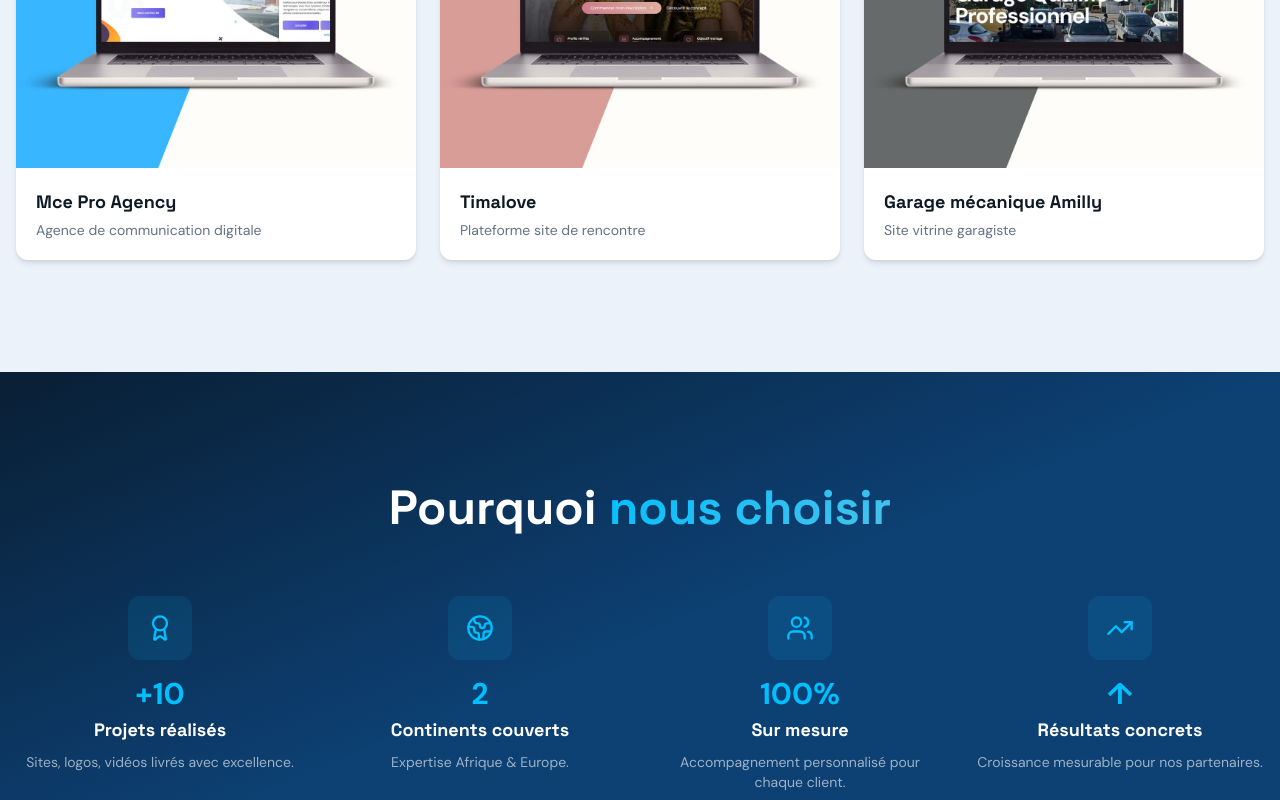
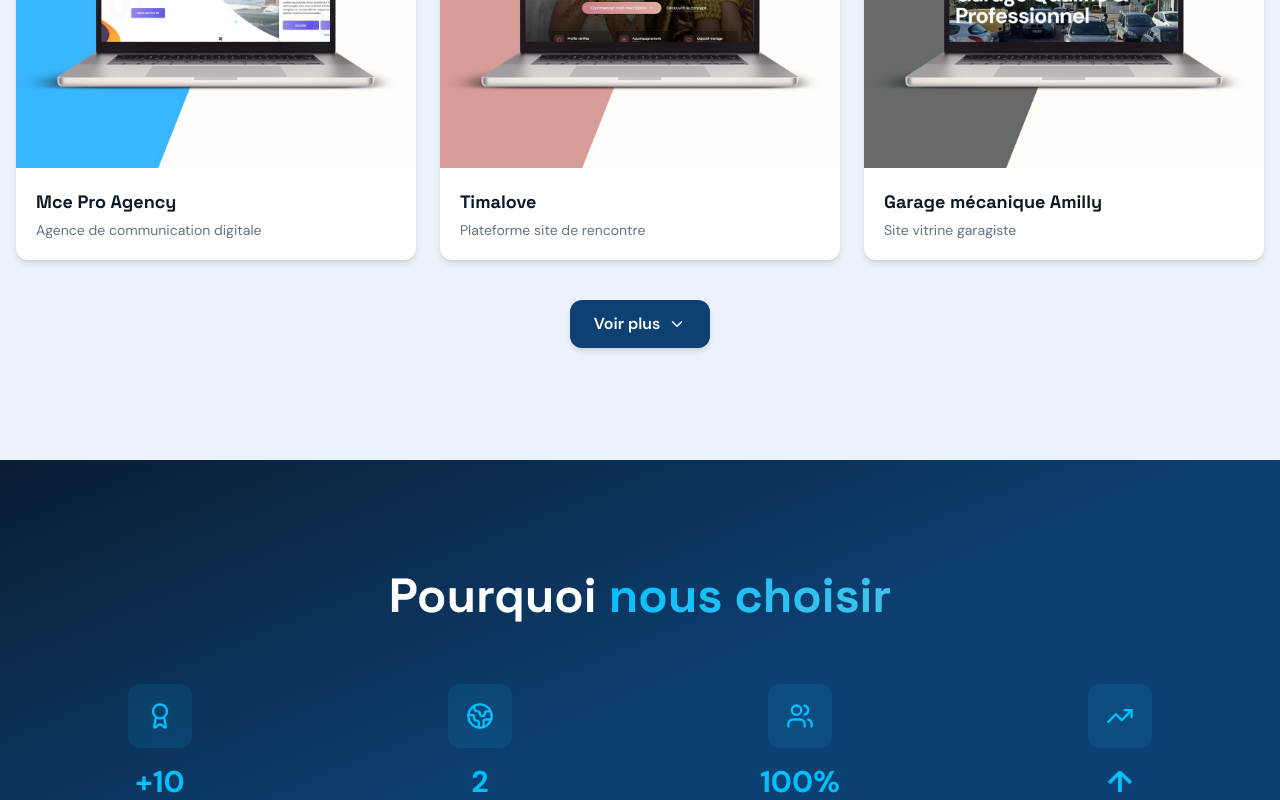
Before and after one commit to MCE-Pro-Agency/Portfolio, a React (Vite) app: page / in a window 1280 px wide. Shown: the part 1300-2100 px from the top of the page. Built offline with nearby package versions, Linux system fonts and the light colour scheme; the HTML template or start-up script is replaced by a standard one.

Commit message:
Changes
Co-authored-by: birago913-ui <260780419+birago913-ui@users.noreply.github.com>

```diff
--- a/src/components/PortfolioSection.tsx
+++ b/src/components/PortfolioSection.tsx
@@ -1,6 +1,6 @@
 import { useState } from "react";
 import { motion, AnimatePresence } from "framer-motion";
-import { ExternalLink, Play, X, Globe, Palette, Video } from "lucide-react";
+import { ExternalLink, Play, X, Globe, Palette, Video, ChevronDown, ChevronUp } from "lucide-react";
 
 import site1 from "@/assets/portfolio-site-1.jpg";
 import site2 from "@/assets/portfolio-site-2.jpg";
@@ -23,10 +23,20 @@ const categories = [
 
 type Category = (typeof categories)[number]["key"];
 
+const INITIAL_COUNT: Record<Category, number> = {
+  sites: 3,
+  logos: 3,
+  videos: 2,
+};
+
 const sites = [
   { img: site1, name: "Mce Pro Agency", desc: "Agence de communication digitale", url: "https://mce-pro.agency/" },
   { img: site2, name: "Timalove", desc: "Plateforme site de rencontre", url: "https://www.tima-love.com/" },
   { img: site3, name: "Garage mécanique Amilly", desc: "Site vitrine garagiste", url: "https://garage-mecanique-amilly.com/" },
+  { img: site5, name: "Delwin Voyage", desc: "Agence de voyage", url: "https://delwinvoyage.sn/" },
+  { img: site4, name: "Clinique Auto", desc: "Garage", url: "https://lacliniqueauto.com/" },
+  { img: site6, name: "RPI", desc: "Site vitrine Immeuble", url: "https://rpi-bardage.com/" },
+  { img: site7, name: "Marimika", desc: "Site e-commerce", url: "https://marimika.com/" },
 ];
 
 const logos = [
@@ -40,9 +50,33 @@ const videos = [
   { img: video2, name: "Event Highlight", desc: "Couverture événementielle", url: "https://www.youtube.com/watch?v=dQw4w9WgXcQ" },
 ];
 
+const dataMap: Record<Category, readonly any[]> = { sites, logos, videos };
+
 const PortfolioSection = () => {
   const [active, setActive] = useState<Category>("sites");
   const [lightbox, setLightbox] = useState<string | null>(null);
+  const [expanded, setExpanded] = useState<Record<Category, boolean>>({
+    sites: false,
+    logos: false,
+    videos: false,
+  });
+
+  const handleCategoryChange = (key: Category) => {
+    setActive(key);
+  };
+
+  const toggleExpand = () => {
+    setExpanded((prev) => ({ ...prev, [active]: !prev[active] }));
+  };
+
+  const isExpanded = expanded[active];
+  const totalItems = dataMap[active].length;
+  const initialCount = INITIAL_COUNT[active];
+  const hasMore = totalItems > initialCount;
+
+  const visibleSites = isExpanded ? sites : sites.slice(0, INITIAL_COUNT.sites);
+  const visibleLogos = isExpanded ? logos : logos.slice(0, INITIAL_COUNT.logos);
+  const visibleVideos = isExpanded ? videos : videos.slice(0, INITIAL_COUNT.videos);
 
   return (
     <section id="portfolio" className="py-20 md:py-28 bg-background">
@@ -66,7 +100,7 @@ const PortfolioSection = () => {
           {categories.map(({ key, label, icon: Icon }) => (
             <button
               key={key}
-              onClick={() => setActive(key)}
+              onClick={() => handleCategoryChange(key)}
               className={`flex items-center gap-2 px-5 py-2.5 rounded-lg font-semibold text-sm transition-all duration-300 ${
                 active === key
                   ? "bg-primary text-primary-foreground shadow-lg"
@@ -89,9 +123,13 @@ const PortfolioSection = () => {
               transition={{ duration: 0.4 }}
               className="grid md:grid-cols-2 lg:grid-cols-3 gap-6"
             >
-              {sites.map((s) => (
-                <div
+              {visibleSites.map((s) => (
+                <motion.div
                   key={s.name}
+                  layout
+                  initial={{ opacity: 0, scale: 0.9 }}
+                  animate={{ opacity: 1, scale: 1 }}
+                  transition={{ duration: 0.3 }}
                   className="group relative bg-card rounded-xl overflow-hidden shadow-md hover:shadow-xl transition-shadow duration-300"
                 >
                   <div className="relative overflow-hidden">
@@ -118,7 +156,7 @@ const PortfolioSection = () => {
                     <h3 className="text-lg font-bold text-card-foreground">{s.name}</h3>
                     <p className="text-sm text-muted-foreground mt-1">{s.desc}</p>
                   </div>
-                </div>
+                </motion.div>
               ))}
             </motion.div>
           )}
@@ -132,9 +170,13 @@ const PortfolioSection = () => {
               transition={{ duration: 0.4 }}
               className="grid grid-cols-2 lg:grid-cols-3 gap-6"
             >
-              {logos.map((l) => (
-                <div
+              {visibleLogos.map((l) => (
+                <motion.div
                   key={l.name}
+                  layout
+                  initial={{ opacity: 0, scale: 0.9 }}
+                  animate={{ opacity: 1, scale: 1 }}
+                  transition={{ duration: 0.3 }}
                   onClick={() => setLightbox(l.img)}
                   className="group cursor-pointer bg-card rounded-xl overflow-hidden shadow-md hover:shadow-xl transition-all duration-300"
                 >
@@ -155,7 +197,7 @@ const PortfolioSection = () => {
                     <h3 className="font-bold text-card-foreground">{l.name}</h3>
                     <p className="text-xs text-muted-foreground mt-1">{l.desc}</p>
                   </div>
-                </div>
+                </motion.div>
               ))}
             </motion.div>
           )}
@@ -169,9 +211,13 @@ const PortfolioSection = () => {
               transition={{ duration: 0.4 }}
               className="grid md:grid-cols-2 gap-6 max-w-4xl mx-auto"
             >
-              {videos.map((v) => (
-                <div
+              {visibleVideos.map((v) => (
+                <motion.div
                   key={v.name}
+                  layout
+                  initial={{ opacity: 0, scale: 0.9 }}
+                  animate={{ opacity: 1, scale: 1 }}
+                  transition={{ duration: 0.3 }}
                   className="group relative bg-card rounded-xl overflow-hidden shadow-md hover:shadow-xl transition-shadow duration-300"
                 >
                   <div className="relative overflow-hidden">
@@ -198,11 +244,31 @@ const PortfolioSection = () => {
                     <h3 className="text-lg font-bold text-card-foreground">{v.name}</h3>
                     <p className="text-sm text-muted-foreground mt-1">{v.desc}</p>
                   </div>
-                </div>
+                </motion.div>
               ))}
             </motion.div>
           )}
         </AnimatePresence>
+
+        {/* Voir plus / Voir moins */}
+        {hasMore && (
+          <div className="flex justify-center mt-10">
+            <button
+              onClick={toggleExpand}
+              className="flex items-center gap-2 px-6 py-3 bg-primary text-primary-foreground font-semibold rounded-lg hover:bg-primary/90 transition-all duration-300 shadow-md hover:shadow-lg"
+            >
+              {isExpanded ? (
+                <>
+                  Voir moins <ChevronUp size={18} />
+                </>
+              ) : (
+                <>
+                  Voir plus <ChevronDown size={18} />
+                </>
+              )}
+            </button>
+          </div>
+        )}
       </div>
 
       {/* Lightbox */}
```
